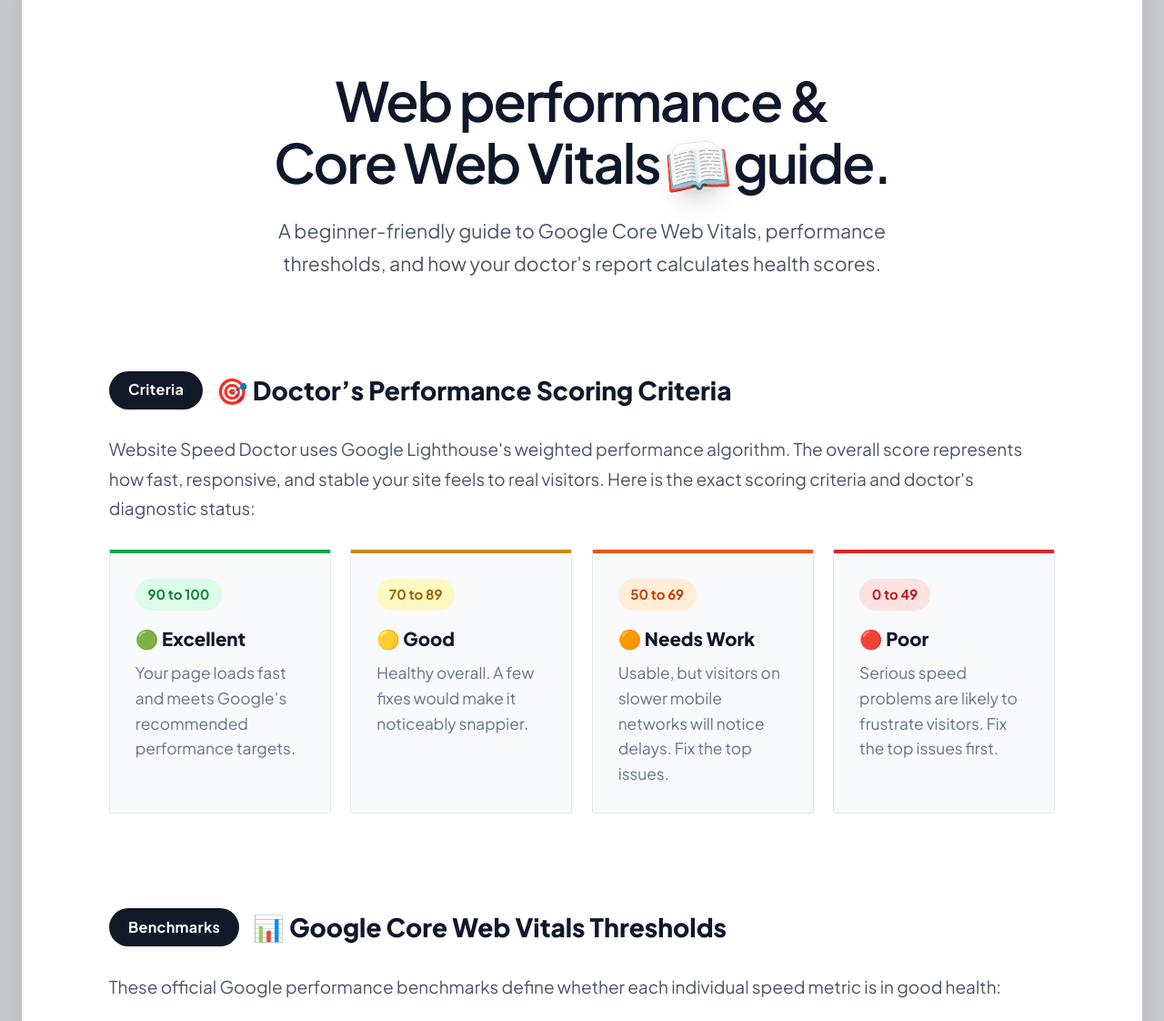
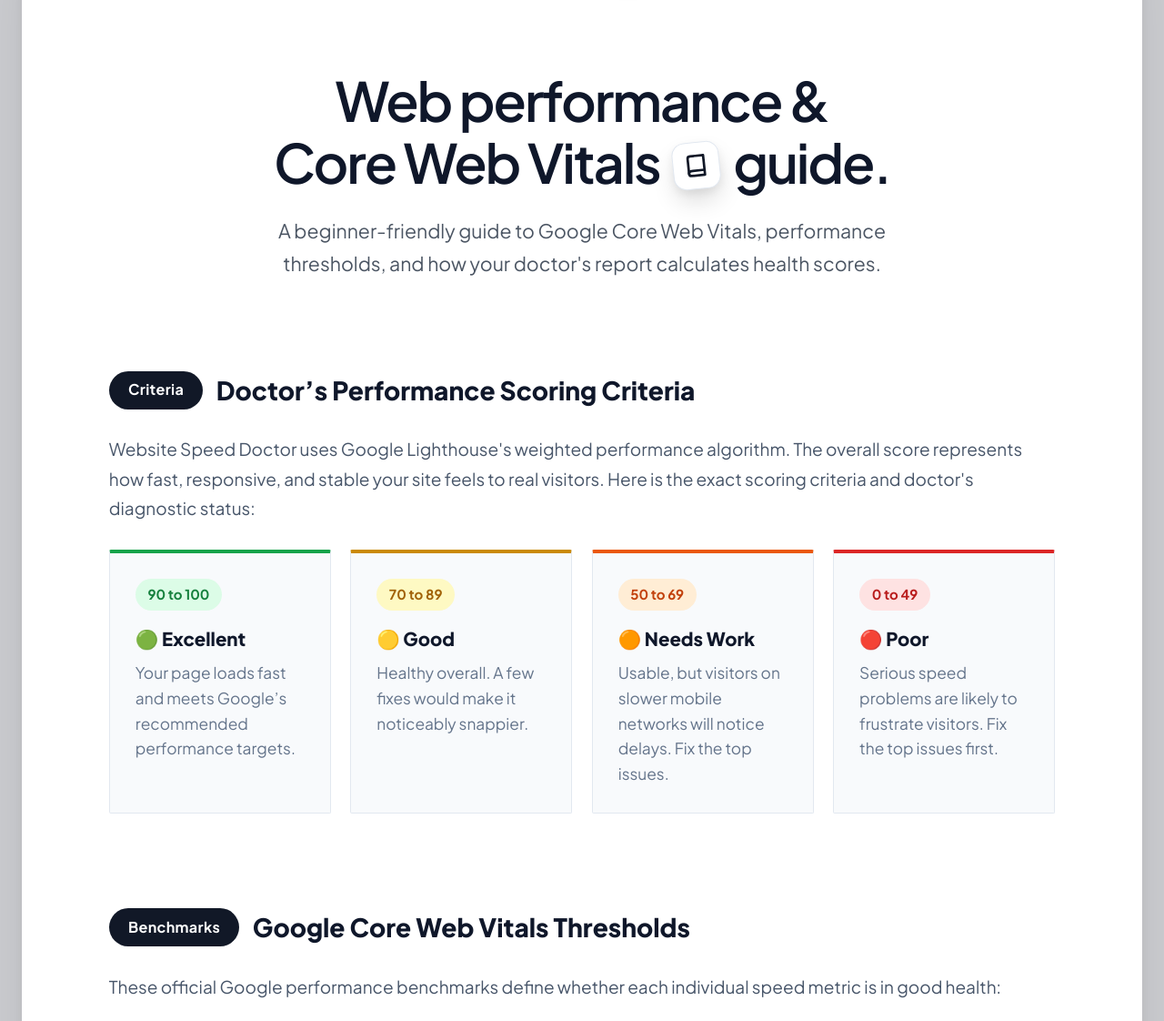
Before and after one commit to ambavkarsarangi776/SiteInsights, a website: page public/learn.html in a window 1280 px wide. Shown: the part 95-1217 px from the top of the page at 91% size. Drawn offline with Linux system fonts and the light colour scheme.

Commit message:
fix: resolve empty-state overlap on history page and remove title emojis in learn section

```diff
--- a/public/css/style.css
+++ b/public/css/style.css
@@ -395,6 +395,11 @@ body {
   font-weight: 600;
   font-size: 1.05rem;
   box-shadow: 0 4px 12px rgba(239, 68, 68, 0.06);
+}
+
+/* Universal Visibility Utility */
+.hidden {
+  display: none !important;
 }
 
 .error-banner.hidden {
--- a/public/learn.html
+++ b/public/learn.html
@@ -45,7 +45,12 @@
         <section class="hero">
           <h1 class="hero-title">
             Web performance &<br>
-            Core Web Vitals <span class="hero-inline-badge">📖</span> guide.
+            Core Web Vitals <span class="hero-inline-badge">
+              <svg class="badge-icon-trend" viewBox="0 0 24 24" width="26" height="26" fill="none" stroke="#111827" stroke-width="2.5" stroke-linecap="round" stroke-linejoin="round">
+                <path d="M4 19.5A2.5 2.5 0 0 1 6.5 17H20"/>
+                <path d="M6.5 2H20v20H6.5A2.5 2.5 0 0 1 4 19.5v-15A2.5 2.5 0 0 1 6.5 2z"/>
+              </svg>
+            </span> guide.
           </h1>
           <p class="hero-subtitle">
             A beginner-friendly guide to Google Core Web Vitals, performance thresholds, and how your doctor's report calculates health scores.
@@ -56,7 +61,7 @@
         <section class="learn-card">
           <div class="metrics-header-row">
             <div class="dark-pill-tag">Criteria</div>
-            <h2 class="learn-title" style="margin-bottom: 0;">🎯 Doctor’s Performance Scoring Criteria</h2>
+            <h2 class="learn-title" style="margin-bottom: 0;">Doctor’s Performance Scoring Criteria</h2>
           </div>
           <p style="margin-top: 1rem;">
             Website Speed Doctor uses Google Lighthouse's weighted performance algorithm. The overall score represents how fast, responsive, and stable your site feels to real visitors. Here is the exact scoring criteria and doctor's diagnostic status:
@@ -93,7 +98,7 @@
         <section class="learn-card">
           <div class="metrics-header-row">
             <div class="dark-pill-tag">Benchmarks</div>
-            <h2 class="learn-title" style="margin-bottom: 0;">📊 Google Core Web Vitals Thresholds</h2>
+            <h2 class="learn-title" style="margin-bottom: 0;">Google Core Web Vitals Thresholds</h2>
           </div>
           <p style="margin-top: 1rem; margin-bottom: 1.5rem;">
             These official Google performance benchmarks define whether each individual speed metric is in good health:
@@ -149,7 +154,7 @@
         <section class="learn-card">
           <div class="metrics-header-row">
             <div class="dark-pill-tag">Glossary</div>
-            <h2 class="learn-title" style="margin-bottom: 0;">📖 The 5 Key Speed Metrics Explained</h2>
+            <h2 class="learn-title" style="margin-bottom: 0;">The 5 Key Speed Metrics Explained</h2>
           </div>
 
           <!-- FCP -->
```
